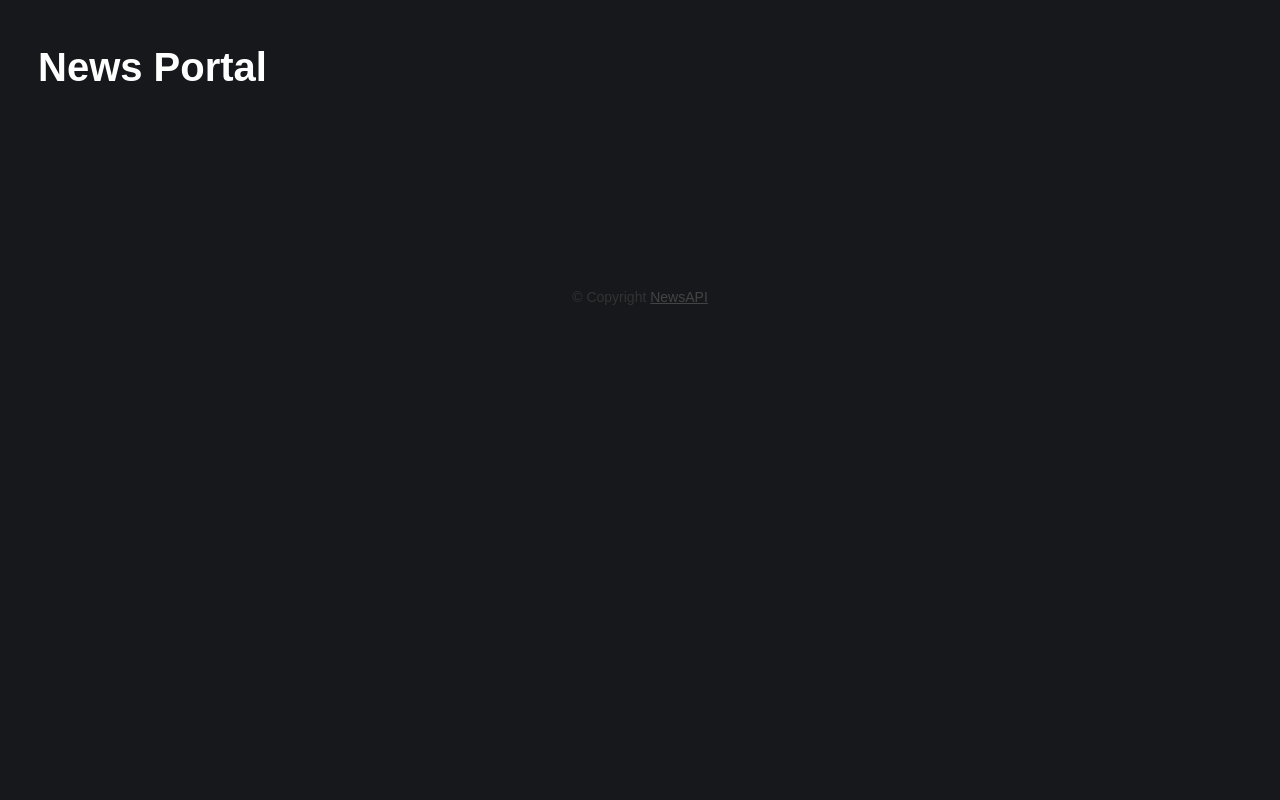
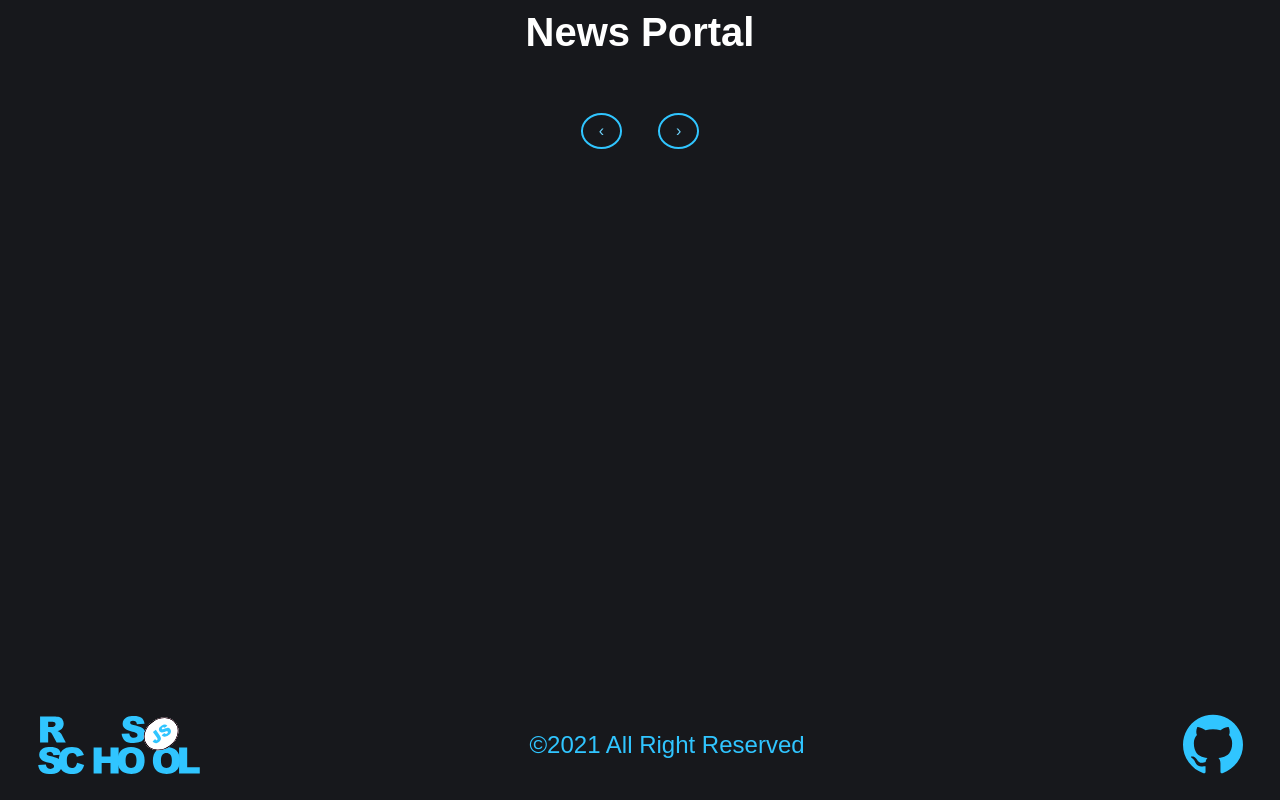
Before and after one commit to zhirkovpetr/migration-newsip-to-ts, a website built with webpack: page src/index.html in a window 1280 px wide. Built offline with nearby package versions, Linux system fonts and the light colour scheme; no server answers.

Commit message:
feat: add a slider for selecting news source

```diff
--- a/src/components/view/sources/sources.css
+++ b/src/components/view/sources/sources.css
@@ -1,11 +1,10 @@
 .sources {
+    width: 100%;
     display: flex;
-    flex-wrap: nowrap;
-    width: 100%;
-    height: 120px;
-    overflow: auto;
-    align-items: center;
-    font: 300 1em 'Fira Sans', sans-serif;
+    position: relative;
+    left: 0;
+    transition: all ease 1s;
+    padding: 20px 0;
 }
 
 .source__item {
--- a/src/components/view/sources/sources.js
+++ b/src/components/view/sources/sources.js
@@ -1,21 +1,36 @@
-import './sources.css';
+import "./sources.css";
+import { ISource } from "../../../interface/IArticles";
 
 class Sources {
-    draw(data) {
+    draw(data: Array<ISource>) {
         const fragment = document.createDocumentFragment();
-        const sourceItemTemp = document.querySelector('#sourceItemTemp');
-
-        data.forEach((item) => {
+        const sourceItemTemp = document.querySelector("#sourceItemTemp");
+        data.forEach((item: ISource) => {
             const sourceClone = sourceItemTemp.content.cloneNode(true);
-
-            sourceClone.querySelector('.source__item-name').textContent = item.name;
-            sourceClone.querySelector('.source__item').setAttribute('data-source-id', item.id);
-
-            fragment.append(sourceClone);
+            if (sourceClone) {
+                sourceClone.querySelector(".source__item-name").textContent = item.name;
+                sourceClone.querySelector(".source__item").setAttribute("data-source-id", item.id);
+                fragment.append(sourceClone);
+            }
         });
-
-        document.querySelector('.sources').append(fragment);
+        document.querySelector(".sources").append(fragment);
     }
 }
 
+const s = document.querySelector(".sources");
+let o: number;
+o = 0;
+document.querySelector(".slider-next").addEventListener("click", function () {
+    o += 256;
+    s.style.left = -o + "px";
+});
+
+document.querySelector(".slider-prev").addEventListener("click", function () {
+    o -= 256;
+    if (o < 0) {
+        o = 0;
+    }
+    s.style.left = -o + "px";
+});
+
 export default Sources;
--- a/src/global.css
+++ b/src/global.css
@@ -1,35 +1,122 @@
+* {
+    margin: 0;
+    padding: 0;
+}
+html,
+body {
+    height: 100%;
+}
+
 body {
     color: #fff;
     background: #17181c;
     font-family: sans-serif;
+    display: flex;
+    flex-direction: column;
+    min-height: 100%;
+    max-width: 100%;
+    margin: 0 auto;
+    padding: 0 20px;
 }
 
 header {
     padding: 10px 30px;
 }
-
 header h1 {
     font-size: 40px;
     font-weight: 800;
+    text-align: center;
 }
 
-footer {
-    height: 100px;
+header h1:hover{
+    color: #30c5ff;
+    transition: 0.25s;
+}
+
+main {
+    flex: 1 0 auto;
+}
+
+.footer {
+    background-color: transparent;
+    box-sizing: border-box;
     display: flex;
-    align-items: center;
-    justify-content: center;
-}
-footer .copyright {
-    font-size: 14px;
-    color: #333;
+    justify-content: space-between;
+    margin: 10px auto;
+    width: 100%;
+    padding: 1em;
     text-align: center;
 }
-footer .copyright a {
-    color: #444;
+.footer_rs {
+    display: block;
+    height: 60px;
+    width: 166px;
+    background-image: url(./data/rs_school_js.svg);
+    background-size: contain;
+    background-position: center;
+    background-repeat: no-repeat;
 }
-footer .copyright a:hover {
-    color: #555;
+.footer_gh {
+    display: block;
+    min-width: 62px;
+    min-height: 24px;
+    background-image: url(./data/github.svg);
+    background-size: contain;
+    background-position: center;
+    background-repeat: no-repeat;
 }
-footer .copyright:before {
-    content: '©';
+.reserved_footer {
+    align-items: center;
+    display: flex;
+    font-size: 24px;
+    line-height: 27px;
+    text-decoration: none;
+    margin-right: 50px;
+    color: #30c5ff;
+    font-family: Arial, serif;
 }
+
+.slider {
+    width: 100%;
+    overflow: hidden;
+}
+
+.slider_buttons {
+    display: flex;
+    justify-content: center;
+    gap: 20px;
+}
+
+.slider_buttons button {
+    background: none;
+    border: 2px solid #30c5ff;
+    font: inherit;
+    line-height: 1;
+    margin: 0.5em;
+    padding: 0.5em 1em;
+    color: #70d6ff;
+    transition: 0.25s;
+    cursor: pointer;
+    text-transform: uppercase;
+    border-radius: 50%
+}
+
+.slider_buttons button:hover {
+    border-color: #3fcc59;
+    color: #69db7e;
+    box-shadow: 0 0.5em 0.5em -0.4em #3fcc59;
+    transform: translateY(-0.25em);
+}
+
+.slider_buttons button:active {
+    border-color: #30c5ff;
+    color: #70d6ff;
+    box-shadow: 0 0.5em 0.5em -0.4em #30c5ff;
+    transform: translateY(-0.25em);
+}
+
+@media screen and (max-width: 463px) {
+    .reserved_footer {
+        display: none;
+    }
+}
--- a/src/index.html
+++ b/src/index.html
@@ -11,21 +11,25 @@
             <h1>News Portal</h1>
         </header>
         <main>
+        <div class="slider">
             <div class="sources buttons"></div>
+        </div>
+        <div class="slider_buttons">
+            <button class="slider-prev">‹</button>
+            <button class="slider-next">›</button>
+        </div>
             <div class="news"></div>
         </main>
-        <footer>
-            <p class="copyright">
-                Copyright <a href="https://newsapi.org">NewsAPI</a>
-            </p>
-        </footer>
-
+        <footer class="footer">
+                            <a href="https://https://rs.school/" class="footer_rs" target="_blank"></a>
+                        <p class="reserved_footer">©2021 All Right Reserved</p>
+                            <a href="https://github.com/zhirkovpetr" class="footer_gh" target="_blank"></a>
+        	</footer>
         <template id="sourceItemTemp">
             <div class="source__item">
                 <span class="source__item-name"></span>
             </div>
         </template>
-
         <template id="newsItemTemp">
             <div class="news__item">
                 <div class="news__meta">
@@ -45,7 +49,5 @@
                 </div>
             </div>
         </template>
-
-        <script src="./index.js"></script>
     </body>
 </html>
--- /dev/null
+++ b/src/interface/IArticles.ts
@@ -0,0 +1,15 @@
+export interface IArticles {
+  source: ISource;
+  author: string;
+  title: string;
+  description: string;
+  url: string;
+  urlToImage: string;
+  publishedAt: string;
+  content: string;
+}
+
+export interface ISource {
+  id: string;
+  name: string;
+}
```
Also changed, not shown: src/data/github.svg (added), src/data/rs_school_js.svg (added).
